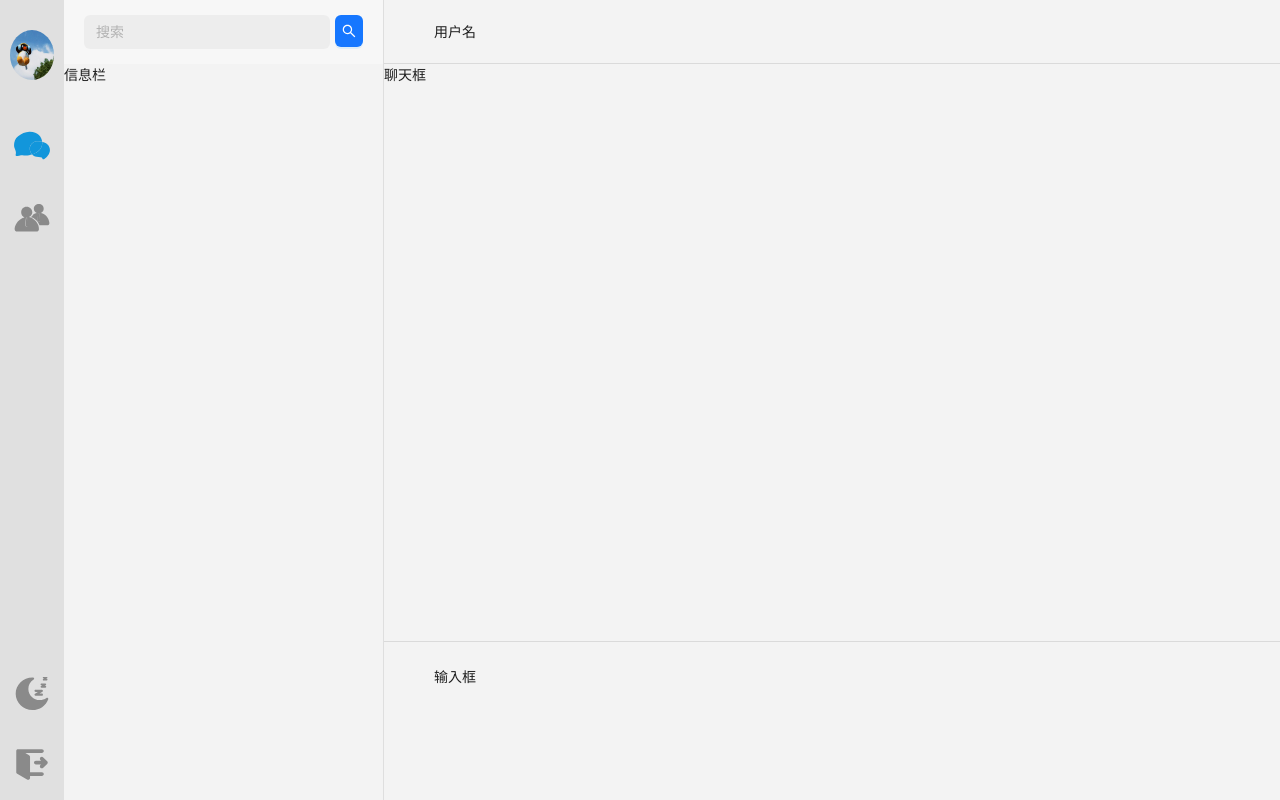
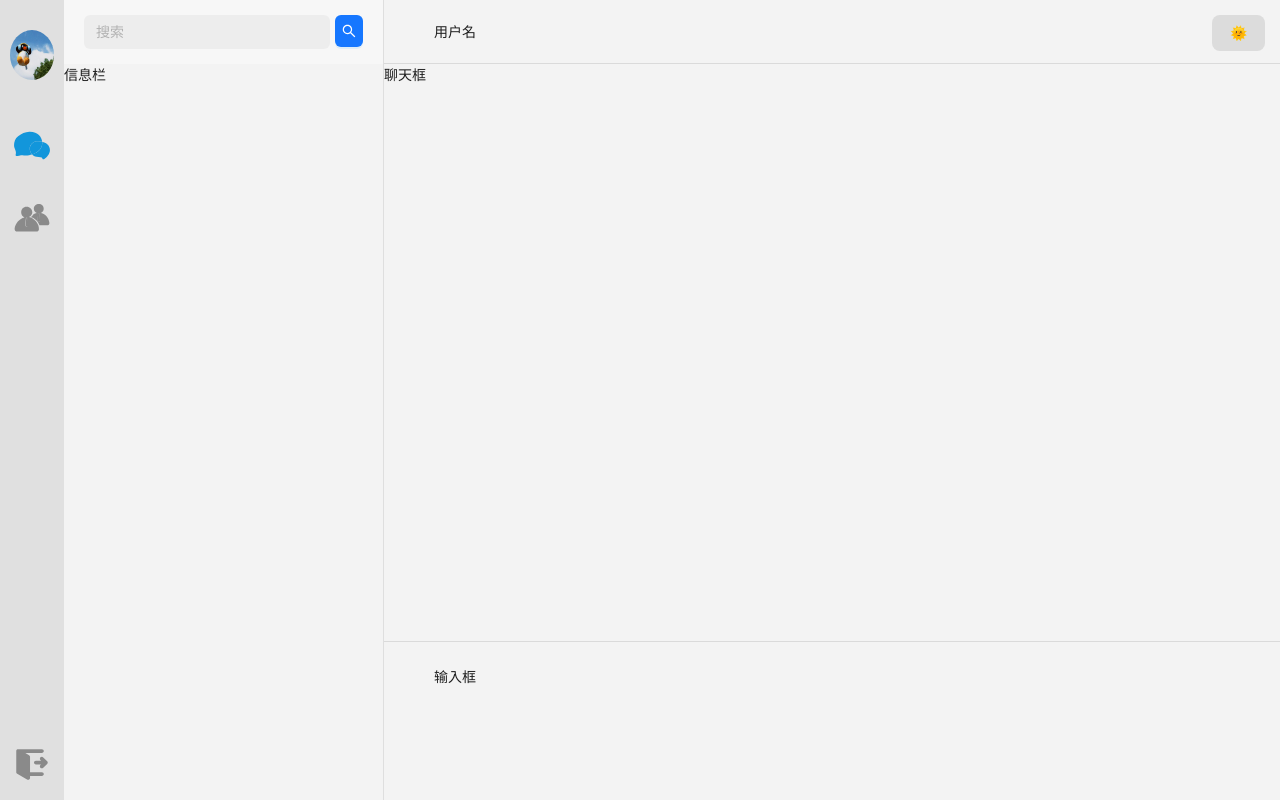
Before and after one commit to imtangx/chatX, a React (Vite) app in the folder packages/chat-fe/: page / in a window 1280 px wide. Built offline with nearby package versions, Linux system fonts and the light colour scheme; sample sign-in values are in the browser's storage.

Commit message:
feat: 全局统一管理夜间模式 & 持久化存储

```diff
--- a/packages/chat-fe/src/App.tsx
+++ b/packages/chat-fe/src/App.tsx
@@ -7,63 +7,52 @@ import PrivateRoute from './components/Private/PrivateRoute';
 import { App as AntdApp, ConfigProvider, theme } from 'antd';
 import './App.css';
 
-// 创建主题包装组件
-const ThemeWrapper = ({ children }: { children: React.ReactNode }) => {
-  const [isDark, setIsDark] = useState(false);
+function App() {
+  const getInitIsDark = () => {
+    const storedIsDark = localStorage.getItem('isDark');
+    return storedIsDark ? JSON.parse(storedIsDark) === true : false;
+  };
+  const [isDark, setIsDark] = useState<boolean>(getInitIsDark()); // 在 App 组件中管理全局 isDark 状态
+  const handleIsDarkToggle = () => {
+    setIsDark(prevIsDark => {
+      const newIsDark = !prevIsDark;
+      localStorage.setItem('isDark', JSON.stringify(newIsDark));
+      return newIsDark;
+    });
+  };
 
   return (
+    <BrowserRouter>
+      <AntdApp>
         <ConfigProvider theme={{ algorithm: isDark ? theme.darkAlgorithm : theme.defaultAlgorithm }}>
-      {/* 主题切换按钮 */}
+          {/* 使用 ConfigProvider 包裹 Routes，根据 isDark 切换主题 */}
           <button
-        onClick={() => setIsDark(!isDark)}
+            onClick={() => handleIsDarkToggle()}
             style={{
               background: isDark ? 'rgb(50, 50, 50)' : 'rgb(220, 220, 220)',
               position: 'fixed',
-          top: 20,
-          right: 20,
+              top: 15,
+              right: 15,
               zIndex: 1000,
             }}
           >
-        {isDark ? '🌞' : '🌙'}
+            {isDark ? '🌙' : '🌞'}
           </button>
-      {children}
-    </ConfigProvider>
-  );
-};
-
-function App() {
-  return (
-    <BrowserRouter>
-      <AntdApp>
           <Routes>
-          {/* 需要全局黑暗模式的页面 */}
-          <Route
-            path='/auth/login'
-            element={
-              <ThemeWrapper>
-                <LoginPage />
-              </ThemeWrapper>
-            }
-          />
-          <Route
-            path='/auth/register'
-            element={
-              <ThemeWrapper>
-                <RegisterPage />
-              </ThemeWrapper>
-            }
-          />
-
-          {/* 自定义黑暗模式的页面 */}
+            <Route path='/auth/login' element={<LoginPage />} />
+            <Route path='/auth/register' element={<RegisterPage />} />
             <Route
               path='/'
               element={
-              <PrivateRoute> {/** 路由守卫包裹HomePage组件 */}
-                <HomePage />
+                <PrivateRoute>
+                  {' '}
+                  {/** 路由守卫包裹HomePage组件 */}
+                  <HomePage isDark={isDark} />
                 </PrivateRoute>
               }
             />
           </Routes>
+        </ConfigProvider>
       </AntdApp>
     </BrowserRouter>
   );
--- a/packages/chat-fe/src/components/Sidebar/LeftSider.tsx
+++ b/packages/chat-fe/src/components/Sidebar/LeftSider.tsx
@@ -1,38 +1,20 @@
 import React from 'react';
-import {
-  Avatar,
-  BubbleGrey,
-  BubbleBlue,
-  ContactsGrey,
-  ContactsBlue,
-  NightModeGrey,
-  NightModeBlue,
-  LogoutGrey,
-} from '../../assets';
+import { Avatar, BubbleGrey, BubbleBlue, ContactsGrey, ContactsBlue, LogoutGrey } from '../../assets';
 import { MenuItem } from '@chatx/types';
 
 interface LeftSiderProps {
   activeItem: string;
-  isNightMode: boolean;
+  isDark: boolean;
   handleItemClick: (id: string) => void;
-  handleNightModeToggle: () => void;
   handleLogout: () => void;
 }
 
 const MenuItems: MenuItem[] = [
   { id: 'chat', label: '聊天', icon: BubbleGrey, iconSelected: BubbleBlue },
   { id: 'contacts', label: '联系人', icon: ContactsGrey, iconSelected: ContactsBlue },
-  { id: 'nightMode', label: '夜间模式', icon: NightModeGrey, iconSelected: NightModeBlue },
-  { id: 'logout', label: '登出', icon: LogoutGrey, iconSelected: LogoutGrey },
 ];
 
-const LeftSider: React.FC<LeftSiderProps> = ({
-  activeItem,
-  isNightMode,
-  handleItemClick,
-  handleNightModeToggle,
-  handleLogout,
-}) => {
+const LeftSider: React.FC<LeftSiderProps> = ({ activeItem, isDark, handleItemClick, handleLogout }) => {
   return (
     <div
       style={{
@@ -41,7 +23,7 @@ const LeftSider: React.FC<LeftSiderProps> = ({
         flexDirection: 'column',
         alignItems: 'center',
         padding: '0 10px',
-        background: isNightMode ? 'rgb(81, 81, 81)' : 'rgb(224, 224, 224)',
+        background: isDark ? 'rgb(81, 81, 81)' : 'rgb(224, 224, 224)',
       }}
     >
       <div style={{ borderRadius: '50%', margin: '30px 0', overflow: 'hidden' }}>
@@ -68,15 +50,6 @@ const LeftSider: React.FC<LeftSiderProps> = ({
       <div style={{ flexGrow: '1' }}></div>
 
       <div style={{ cursor: 'pointer', width: '80%', margin: '15px 0' }}>
-        <img
-          src={isNightMode ? NightModeBlue : NightModeGrey}
-          alt='NightMode'
-          style={{ width: '100%', height: '100%' }}
-          onClick={handleNightModeToggle}
-        />
-      </div>
-
-      <div style={{ cursor: 'pointer', width: '80%', margin: '15px 0' }}>
         <img src={LogoutGrey} alt='Logout' style={{ width: '100%', height: '100%' }} onClick={handleLogout} />
       </div>
     </div>
--- a/packages/chat-fe/src/pages/HomePage.tsx
+++ b/packages/chat-fe/src/pages/HomePage.tsx
@@ -6,17 +6,16 @@ import { useNavigate } from 'react-router-dom';
 
 const { Header, Footer, Sider, Content } = Layout;
 
-const HomePage: React.FC = () => {
+interface HomePageProps {
+  isDark: boolean;
+}
+
+const HomePage: React.FC<HomePageProps> = ({ isDark }) => {
   const [activeItem, setActiveItem] = useState<string>('chat');
-  const [isNightMode, setIsNightMode] = useState<boolean>(false);
   const navigate = useNavigate();
 
   const handleItemClick = (id: string) => {
     setActiveItem(id);
-  };
-
-  const handleNightModeToggle = () => {
-    setIsNightMode(!isNightMode);
   };
 
   const handleLogout = () => {
@@ -26,19 +25,18 @@ const HomePage: React.FC = () => {
 
   return (
     <Layout style={{ height: '100vh' }}>
-      <Sider width='5%' style={{ background: isNightMode ? 'rgb(81, 81, 81)' : 'rgb(224, 224, 224)' }}>
+      <Sider width='5%' style={{ background: isDark ? 'rgb(81, 81, 81)' : 'rgb(224, 224, 224)' }}>
         <LeftSider
           activeItem={activeItem}
-          isNightMode={isNightMode}
+          isDark={isDark}
           handleItemClick={handleItemClick}
-          handleNightModeToggle={handleNightModeToggle}
           handleLogout={handleLogout}
         />
       </Sider>
       <Sider
         width='25%'
         style={{
-          background: isNightMode ? 'rgb(32, 32, 32)' : 'rgb(247, 247, 247)',
+          background: isDark ? 'rgb(32, 32, 32)' : 'rgb(247, 247, 247)',
           borderRight: '1px solid rgba(0, 0, 0, 0.1',
         }}
       >
@@ -47,12 +45,12 @@ const HomePage: React.FC = () => {
             style={{
               display: 'flex',
               padding: '0',
-              background: isNightMode ? 'rgb(32, 32, 32)' : 'rgb(247, 247, 247)',
+              background: isDark ? 'rgb(32, 32, 32)' : 'rgb(247, 247, 247)',
             }}
           >
             <div style={{ display: 'flex', width: '100%' }}>
               <form style={{ display: 'flex', margin: '15px 20px', width: '100%' }}>
-                <ConfigProvider theme={{ algorithm: isNightMode ? theme.darkAlgorithm : theme.defaultAlgorithm }}>
+                <ConfigProvider theme={{ algorithm: isDark ? theme.darkAlgorithm : theme.defaultAlgorithm }}>
                   <Input type='text' placeholder='搜索' variant='filled'></Input>
                 </ConfigProvider>
                 <Button
@@ -64,15 +62,15 @@ const HomePage: React.FC = () => {
               </form>
             </div>
           </Header>
-          <Content style={{ background: isNightMode ? 'rgb(32, 32, 32)' : 'rgb(243, 243, 243)', display: 'flex' }}>
+          <Content style={{ background: isDark ? 'rgb(32, 32, 32)' : 'rgb(243, 243, 243)', display: 'flex' }}>
             信息栏
           </Content>
         </Layout>
       </Sider>
-      <Layout style={{ background: isNightMode ? 'rgb(17, 17, 17)' : 'rgb(243, 243, 243)' }}>
+      <Layout style={{ background: isDark ? 'rgb(17, 17, 17)' : 'rgb(243, 243, 243)' }}>
         <Header
           style={{
-            background: isNightMode ? 'rgb(17, 17, 17)' : 'rgb(243, 243, 243)',
+            background: isDark ? 'rgb(17, 17, 17)' : 'rgb(243, 243, 243)',
             borderBlockEnd: '1px solid rgba(0, 0, 0, 0.1',
           }}
         >
@@ -81,13 +79,13 @@ const HomePage: React.FC = () => {
         <Content
           style={{
             height: '100%',
-            background: isNightMode ? 'rgb(17, 17, 17)' : 'rgb(243, 243, 243)',
+            background: isDark ? 'rgb(17, 17, 17)' : 'rgb(243, 243, 243)',
             borderBlockEnd: '1px solid rgba(0, 0, 0, 0.1',
           }}
         >
           聊天框
         </Content>
-        <Footer style={{ height: '200px', background: isNightMode ? 'rgb(17, 17, 17)' : 'rgb(243, 243, 243)' }}>
+        <Footer style={{ height: '200px', background: isDark ? 'rgb(17, 17, 17)' : 'rgb(243, 243, 243)' }}>
           输入框
         </Footer>
       </Layout>
--- a/packages/chat-fe/src/pages/LoginPage.tsx
+++ b/packages/chat-fe/src/pages/LoginPage.tsx
@@ -85,7 +85,7 @@ export default () => {
           color: black;
         }
       `}</style>
-      <div style={{ backgroundColor: token.colorBgContainer }}>
+      <div style={{ backgroundColor: token.colorBgContainer, height: '100vh' }}>
         <LoginForm
           logo={logoSvg}
           title='chatX'
--- a/packages/chat-fe/src/pages/RegisterPage.tsx
+++ b/packages/chat-fe/src/pages/RegisterPage.tsx
@@ -56,7 +56,7 @@ export default () => {
           color: black;
         }
       `}</style>
-      <div style={{ backgroundColor: token.colorBgContainer }}>
+      <div style={{ backgroundColor: token.colorBgContainer, height: '100vh' }}>
         <LoginForm
           logo={logoSvg}
           title='chatX'
```
Lines whose indentation alone changed are shown as unchanged.
